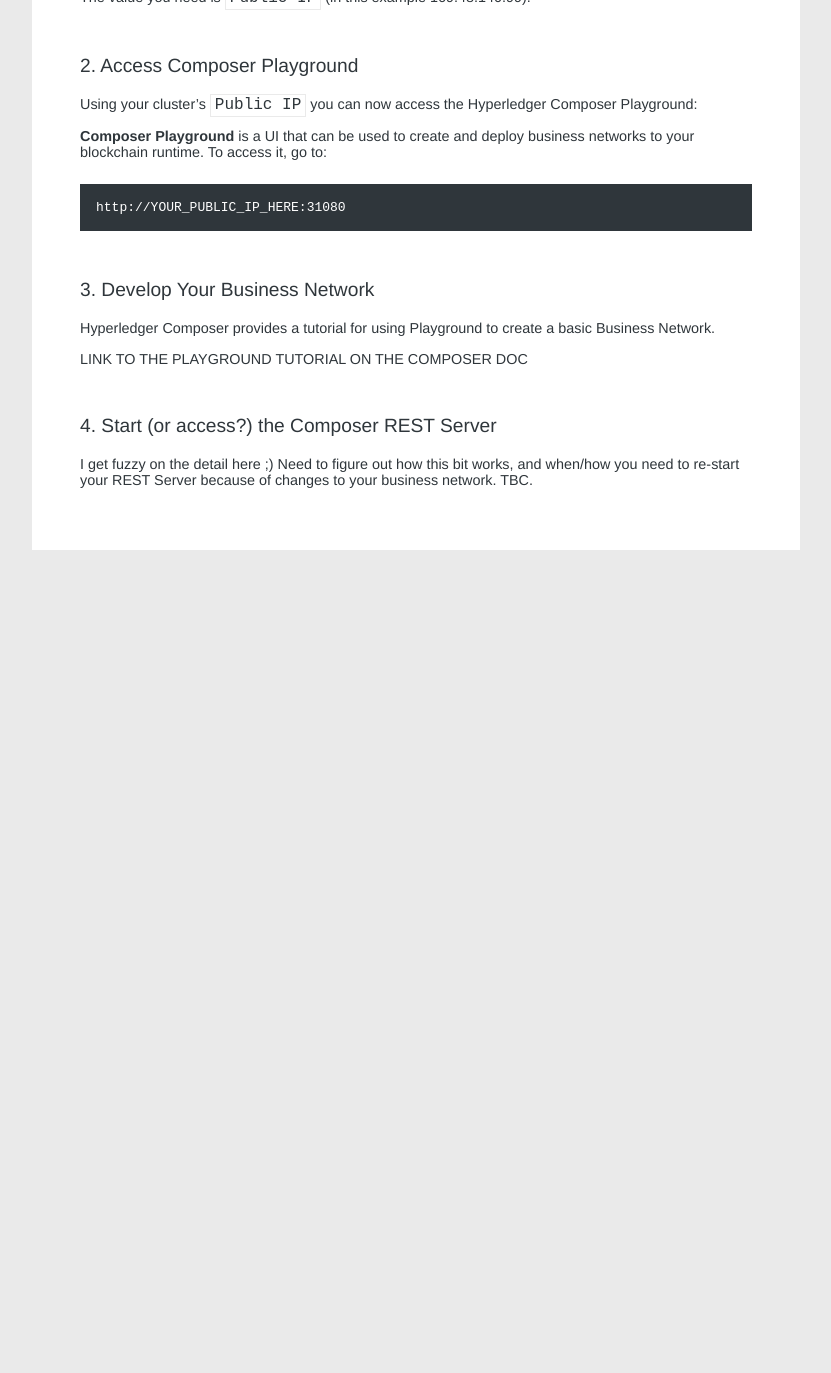
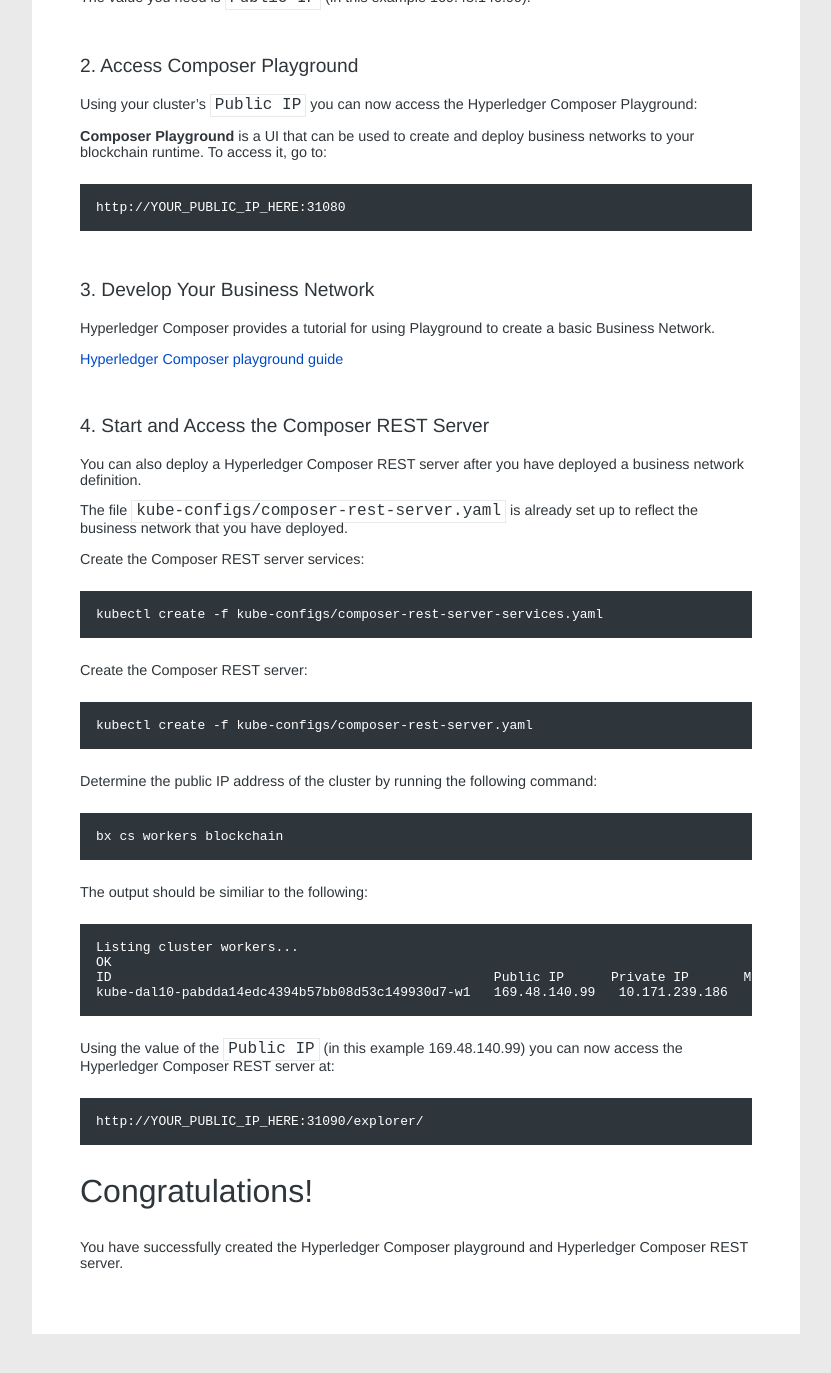
Before and after one commit to IBM-Blockchain-Archive/ibm-blockchain.github.io, a Jekyll site: the page built from _pages/03_Interacting with your blockchain.md, in a window 1280 px wide and 1400 px high, scrolled down 986 px. Shown: the top 1373 px of the window, without its empty margins (258-1089 px from the left). Built offline with Jekyll 4.4.1, drawn with Linux system fonts in a browser that asks for light colours; some web fonts are replaced; before the commit the page ends 1616 px from its top, so only the background shows below that.

Commit message:
interacting with your blockchain rest server update

````diff
--- a/_pages/03_Interacting with your blockchain.md
+++ b/_pages/03_Interacting with your blockchain.md
@@ -42,8 +42,39 @@
 
 Hyperledger Composer provides a tutorial for using Playground to create a basic Business Network.
 
-LINK TO THE PLAYGROUND TUTORIAL ON THE COMPOSER DOC
+[Hyperledger Composer playground guide](https://hyperledger.github.io/composer/tutorials/playground-guide.html)
 
-### 4. Start (or access?) the Composer REST Server
+### 4. Start and Access the Composer REST Server
 
-I get fuzzy on the detail here ;)  Need to figure out how this bit works, and when/how you need to re-start your REST Server because of changes to your business network.  TBC.
+You can also deploy a Hyperledger Composer REST server after you have deployed a business network definition.
+
+The file `kube-configs/composer-rest-server.yaml` is already set up to reflect the business network that you have deployed.
+
+Create the Composer REST server services:
+```
+kubectl create -f kube-configs/composer-rest-server-services.yaml
+```
+
+Create the Composer REST server:
+```
+kubectl create -f kube-configs/composer-rest-server.yaml
+```
+
+Determine the public IP address of the cluster by running the following command:
+```
+bx cs workers blockchain
+```
+The output should be similiar to the following:
+```
+Listing cluster workers...
+OK
+ID                                                 Public IP      Private IP       Machine Type   State    Status
+kube-dal10-pabdda14edc4394b57bb08d53c149930d7-w1   169.48.140.99   10.171.239.186   free           normal   Ready
+```
+Using the value of the `Public IP` (in this example 169.48.140.99) you can now access the Hyperledger Composer REST server at:
+```
+http://YOUR_PUBLIC_IP_HERE:31090/explorer/
+```
+
+## Congratulations!
+You have successfully created the Hyperledger Composer playground and Hyperledger Composer REST server.
````
